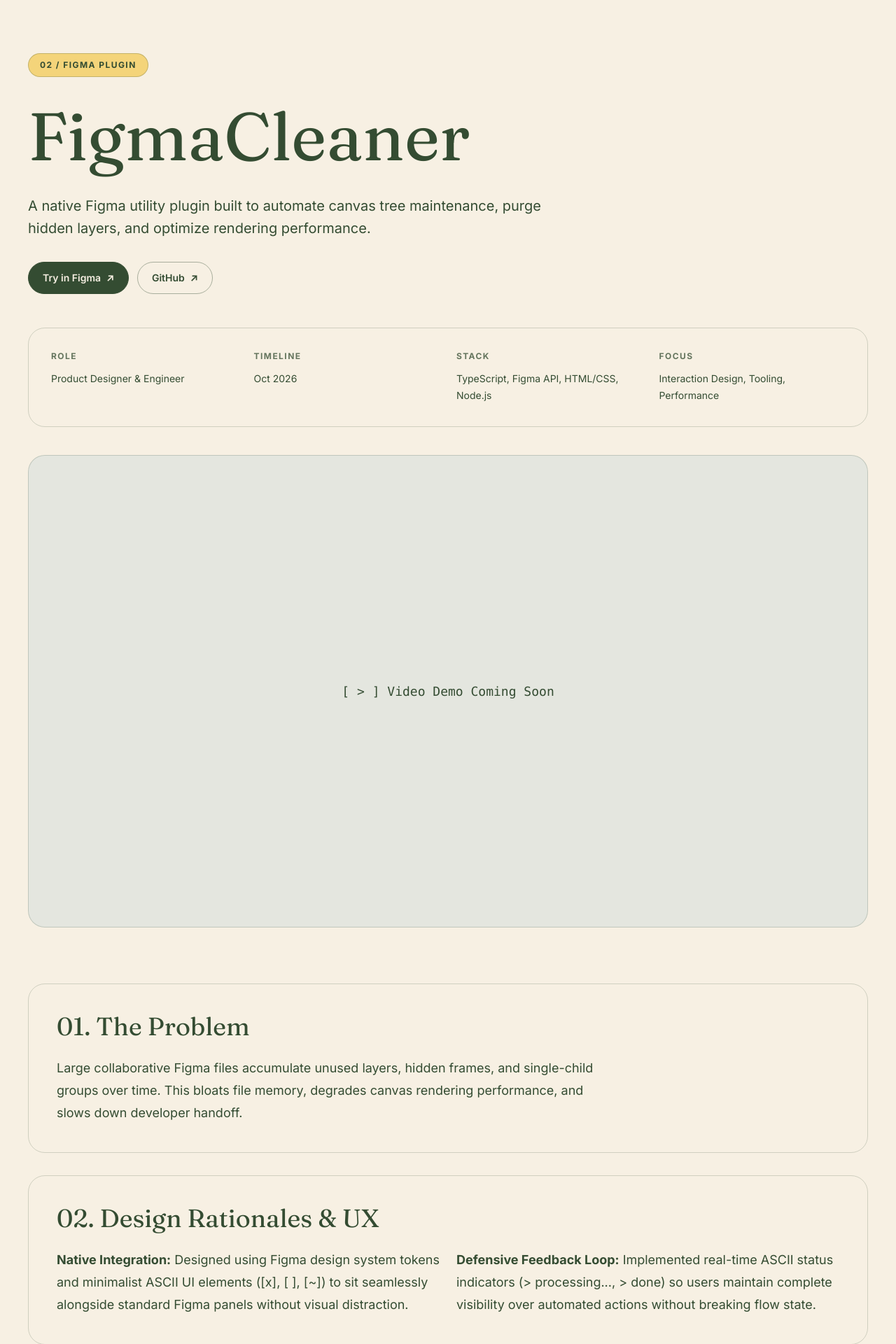
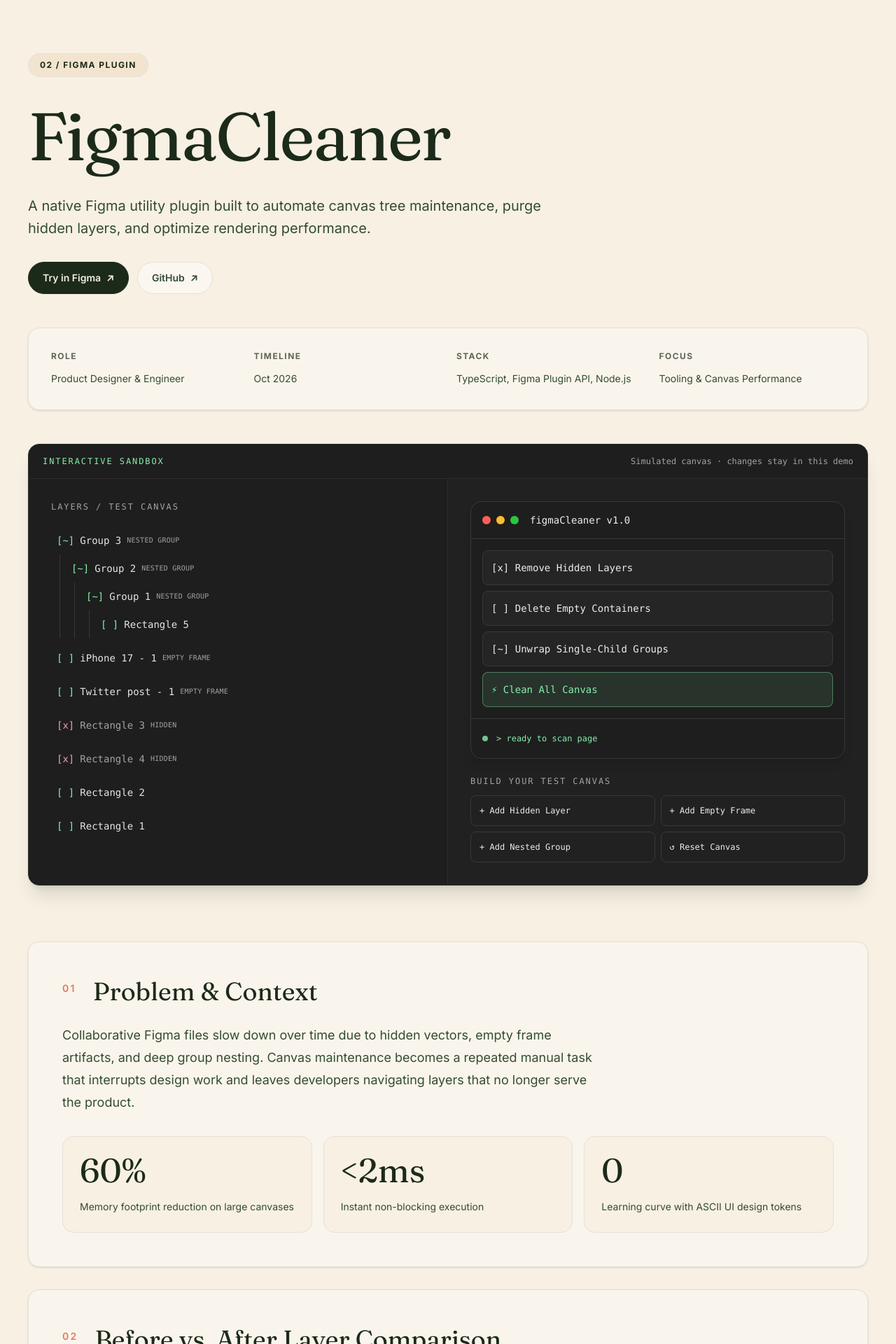
Before and after one commit to julsoyola/juliana-portfolio, a Next.js app in the folder portfolio/: page /work/figmacleaner in a window 1280 px wide. Shown: the part 80-2000 px from the top of the page at 70% size. Built offline with nearby package versions, Linux system fonts and the light colour scheme.

Commit message:
feat: redesign FigmaCleaner case study

```diff
--- a/portfolio/app/work/figmacleaner/page.tsx
+++ b/portfolio/app/work/figmacleaner/page.tsx
@@ -1,124 +1,118 @@
 import type { Metadata } from "next";
+import type { ReactNode } from "react";
 import Link from "next/link";
 import Footer from "@/components/Footer";
+import FigmaCleanerSandbox from "@/components/FigmaCleanerSandbox";
+import FigmaCleanerCode from "@/components/FigmaCleanerCode";
+import { cleanCanvas, createInitialCanvas, formatLayerTree } from "@/components/figmaCleanerCanvas";
+
+const FIGMA_PLAYGROUND_URL = "https://www.figma.com/design/25RA0YccPSJOPmuDAIsObC/FigmaCleaner-%E2%80%94-Interactive-Test-Canvas?node-id=0-1&t=9iR8tQTD2CrHGs6F-1";
+const GITHUB_URL = "https://github.com/julsoyola/figmaCleaner";
 
 export const metadata: Metadata = {
   title: "FigmaCleaner Case Study | Juliana Oyola-Pabon",
-  description:
-    "A native Figma utility plugin built to automate canvas tree maintenance, purge hidden layers, and optimize rendering performance.",
+  description: "Designing a native Figma utility for cleaner layer trees, transparent batch actions, and faster canvas workflows.",
 };
-
 const projectMeta = [
   { label: "Role", value: "Product Designer & Engineer" },
   { label: "Timeline", value: "Oct 2026" },
-  { label: "Stack", value: "TypeScript, Figma API, HTML/CSS, Node.js" },
-  { label: "Focus", value: "Interaction Design, Tooling, Performance" },
+  { label: "Stack", value: "TypeScript, Figma Plugin API, Node.js" },
+  { label: "Focus", value: "Tooling & Canvas Performance" },
 ];
+const metrics = [
+  { value: "60%", label: "Memory footprint reduction on large canvases" },
+  { value: "<2ms", label: "Instant non-blocking execution" },
+  { value: "0", label: "Learning curve with ASCII UI design tokens" },
+];
+const initialCanvas = createInitialCanvas();
+const comparison = [
+  { title: "Dirty Canvas", label: "Before / accumulated canvas debt", tree: formatLayerTree(initialCanvas) },
+  { title: "Cleaned Canvas", label: "After / only visible, active layers", tree: formatLayerTree(cleanCanvas(initialCanvas, "all").layers) },
+];
+const actionClassName = "inline-flex min-h-11 items-center justify-center gap-2 rounded-full border px-5 py-3 text-sm font-semibold transition-colors";
 
-const actionClassName =
-  "inline-flex min-h-11 items-center justify-center gap-2 rounded-full border px-5 py-3 text-sm font-semibold transition-colors";
+function CaseStudySection({ number, title, children }: { number: string; title: string; children: ReactNode }) {
+  const id = `section-${number}`;
+  return (
+    <section aria-labelledby={id} className="min-w-0 rounded-2xl border border-[#E5E0D8] bg-white/30 p-6 shadow-sm sm:p-10 lg:p-12">
+      <div className="flex items-start gap-4 sm:gap-6">
+        <span className="pt-2 text-sm font-semibold tracking-[0.16em] text-[#E07A5F]">{number}</span>
+        <h2 id={id} className="font-display text-3xl leading-tight text-[#1C2A1A] sm:text-4xl">{title}</h2>
+      </div>
+      {children}
+    </section>
+  );
+}
 
 export default function FigmaCleanerCaseStudy() {
   return (
     <main id="top">
       <div className="mx-auto max-w-7xl px-6 pt-8 sm:pt-12 lg:px-10">
-        <Link
-          href="/#work"
-          className="inline-flex min-h-11 items-center text-sm font-semibold text-[var(--forest)] transition-colors hover:text-[var(--terracotta)]"
-        >
-          ← Back to Projects
-        </Link>
-
-        <header className="pb-10 pt-12 sm:pt-16">
-          <p className="inline-flex rounded-full border border-[var(--forest)]/25 bg-[var(--mustard)] px-4 py-2 text-xs font-bold tracking-[0.12em]">
-            02 / FIGMA PLUGIN
-          </p>
-          <h1 className="font-display mt-6 break-words text-5xl leading-tight sm:text-7xl lg:text-8xl">
-            FigmaCleaner
-          </h1>
-          <p className="mt-6 max-w-3xl text-lg leading-8 sm:text-xl">
-            A native Figma utility plugin built to automate canvas tree
-            maintenance, purge hidden layers, and optimize rendering performance.
-          </p>
-
+        <Link href="/#work" className="inline-flex min-h-11 items-center text-sm font-semibold transition-colors hover:text-[#E07A5F]">← Back to Projects</Link>
+        <header className="pb-12 pt-12 sm:pt-16">
+          <p className="inline-flex rounded-full border border-[#E5E0D8] bg-[#DDA15E]/15 px-4 py-2 text-xs font-bold tracking-[0.12em] text-[#1C2A1A]">02 / FIGMA PLUGIN</p>
+          <h1 className="font-display mt-6 break-words text-5xl leading-tight tracking-tight text-[#1C2A1A] sm:text-7xl lg:text-8xl">FigmaCleaner</h1>
+          <p className="mt-6 max-w-3xl text-lg leading-8 sm:text-xl">A native Figma utility plugin built to automate canvas tree maintenance, purge hidden layers, and optimize rendering performance.</p>
           <div className="mt-8 flex flex-wrap gap-3">
-            <a
-              href="https://figma.com"
-              target="_blank"
-              rel="noopener noreferrer"
-              className={`${actionClassName} border-[var(--forest)] bg-[var(--forest)] text-[var(--paper)] hover:bg-[var(--forest)]/90`}
-            >
-              Try in Figma <span aria-hidden="true">↗</span>
-            </a>
-            <a
-              href="https://github.com/julsoyola/figmaCleaner"
-              target="_blank"
-              rel="noopener noreferrer"
-              className={`${actionClassName} border-[var(--forest)]/40 hover:bg-[var(--mustard)]`}
-            >
-              GitHub <span aria-hidden="true">↗</span>
-            </a>
+            <a href={FIGMA_PLAYGROUND_URL} target="_blank" rel="noopener noreferrer" className={`${actionClassName} border-[#1C2A1A] bg-[#1C2A1A] text-[var(--paper)] hover:bg-[var(--forest)]`}>Try in Figma <span aria-hidden="true">↗</span></a>
+            <a href={GITHUB_URL} target="_blank" rel="noopener noreferrer" className={`${actionClassName} border-[#E5E0D8] bg-white/40 hover:bg-[#DDA15E]/15`}>GitHub <span aria-hidden="true">↗</span></a>
           </div>
-
-          <dl className="mt-12 grid gap-6 rounded-[24px] border border-[var(--forest)]/20 p-6 sm:grid-cols-2 lg:grid-cols-4 lg:p-8">
+          <dl className="mt-12 grid gap-6 rounded-2xl border border-[#E5E0D8] bg-white/30 p-6 shadow-sm sm:grid-cols-2 lg:grid-cols-4 lg:p-8">
             {projectMeta.map(({ label, value }) => (
               <div key={label}>
-                <dt className="text-xs font-bold uppercase tracking-[0.12em] text-[var(--forest)]/75">
-                  {label}
-                </dt>
+                <dt className="text-xs font-bold uppercase tracking-[0.12em] text-[#1C2A1A]/70">{label}</dt>
                 <dd className="mt-3 text-sm leading-6">{value}</dd>
               </div>
             ))}
           </dl>
         </header>
-
-        <div className="case-study-media flex aspect-video items-center justify-center overflow-hidden rounded-[24px] border border-[var(--forest)]/20 bg-[var(--sky)]/30 text-center">
-          <p className="p-6 font-mono text-sm sm:text-lg">
-            [ &gt; ] Video Demo Coming Soon
-          </p>
-        </div>
-
+        <FigmaCleanerSandbox />
         <div className="mt-16 space-y-8 pb-8 sm:mt-20">
-          <section aria-labelledby="problem-heading" className="rounded-[24px] border border-[var(--forest)]/20 p-6 sm:p-10">
-            <h2 id="problem-heading" className="font-display text-3xl sm:text-4xl">
-              01. The Problem
-            </h2>
-            <p className="mt-6 max-w-3xl text-base leading-8 sm:text-lg">
-              Large collaborative Figma files accumulate unused layers, hidden
-              frames, and single-child groups over time. This bloats file memory,
-              degrades canvas rendering performance, and slows down developer
-              handoff.
-            </p>
-          </section>
-
-          <section aria-labelledby="design-heading" className="rounded-[24px] border border-[var(--forest)]/20 p-6 sm:p-10">
-            <h2 id="design-heading" className="font-display text-3xl sm:text-4xl">
-              02. Design Rationales &amp; UX
-            </h2>
-            <div className="mt-6 grid gap-6 text-base leading-8 sm:text-lg lg:grid-cols-2">
-              <p>
-                <strong>Native Integration:</strong> Designed using Figma design
-                system tokens and minimalist ASCII UI elements ([x], [ ], [~]) to
-                sit seamlessly alongside standard Figma panels without visual
-                distraction.
-              </p>
-              <p>
-                <strong>Defensive Feedback Loop:</strong> Implemented real-time
-                ASCII status indicators (&gt; processing..., &gt; done) so users
-                maintain complete visibility over automated actions without
-                breaking flow state.
-              </p>
+          <CaseStudySection number="01" title="Problem & Context">
+            <p className="mt-6 max-w-3xl text-base leading-8 sm:text-lg">Collaborative Figma files slow down over time due to hidden vectors, empty frame artifacts, and deep group nesting. Canvas maintenance becomes a repeated manual task that interrupts design work and leaves developers navigating layers that no longer serve the product.</p>
+            <dl className="mt-8 grid gap-4 sm:grid-cols-3">
+              {metrics.map(({ value, label }) => (
+                <div key={value} className="rounded-2xl border border-[#E5E0D8] bg-[var(--paper)] p-6">
+                  <dt className="font-display text-5xl text-[#1C2A1A]">{value}</dt>
+                  <dd className="mt-4 text-sm leading-6">{label}</dd>
+                </div>
+              ))}
+            </dl>
+          </CaseStudySection>
+          <CaseStudySection number="02" title="Before vs. After Layer Comparison">
+            <p className="mt-6 max-w-3xl text-base leading-8 sm:text-lg">Remove invisible artifacts, delete empty containers, and unwrap single-child groups while retaining the visible layers that matter.</p>
+            <div className="mt-8 grid gap-5 md:grid-cols-2">
+              {comparison.map(({ title, label, tree }) => (
+                <div key={title} className="min-w-0 overflow-hidden rounded-2xl border border-[#E5E0D8] bg-[var(--paper)]">
+                  <div className="p-5 sm:p-6">
+                    <p className="text-xs uppercase tracking-[0.12em] text-[#E07A5F]">{label}</p>
+                    <h3 className="font-display mt-3 text-2xl text-[#1C2A1A]">{title}</h3>
+                  </div>
+                  <pre tabIndex={0} aria-label={`${title} layer hierarchy`} className="min-h-64 overflow-x-auto border-t border-[#E5E0D8] bg-[#1E1E1E] p-5 font-mono text-xs leading-7 text-[#ededed] sm:p-6 sm:text-sm"><code>{tree}</code></pre>
+                </div>
+              ))}
             </div>
-          </section>
-
-          <section aria-labelledby="engineering-heading" className="rounded-[24px] border border-[var(--forest)]/20 p-6 sm:p-10">
-            <h2 id="engineering-heading" className="font-display text-3xl sm:text-4xl">
-              03. Engineering Integration
-            </h2>
-          </section>
+          </CaseStudySection>
+          <CaseStudySection number="03" title="Design System & ASCII UX Rationales">
+            <div className="mt-8 grid gap-6 lg:grid-cols-2">
+              <div className="rounded-2xl border border-[#E5E0D8] bg-[var(--paper)] p-6 sm:p-8">
+                <p aria-hidden="true" className="font-mono text-lg text-[#E07A5F]">[x] &nbsp; [ ] &nbsp; [~]</p>
+                <h3 className="font-display mt-5 text-2xl text-[#1C2A1A]">Native Integration</h3>
+                <p className="mt-4 leading-8">Figma design system tokens paired with minimalist ASCII indicators for zero visual bloat. Familiar controls keep attention on the canvas, with clear labels for every cleanup action.</p>
+              </div>
+              <div className="rounded-2xl border border-[#E5E0D8] bg-[var(--paper)] p-6 sm:p-8">
+                <p aria-hidden="true" className="font-mono text-sm leading-7 text-[#E07A5F]">&gt; ready &nbsp; &gt; processing... &nbsp; &gt; done</p>
+                <h3 className="font-display mt-5 text-2xl text-[#1C2A1A]">Defensive Feedback Loop</h3>
+                <p className="mt-4 leading-8">Real-time status console updates ensure user transparency during batch actions. The sandbox pairs each action with a visible tree change, an accurate removal count, and measured execution time.</p>
+              </div>
+            </div>
+          </CaseStudySection>
+          <CaseStudySection number="04" title="Engineering Architecture">
+            <p className="mt-6 max-w-3xl text-base leading-8 sm:text-lg">Message passing separates the HTML interface from canvas operations. A cleanup request routes to layer traversal functions; results and errors return to the interface through explicit status messages.</p>
+            <FigmaCleanerCode />
+          </CaseStudySection>
         </div>
       </div>
-
       <Footer />
     </main>
   );
```
